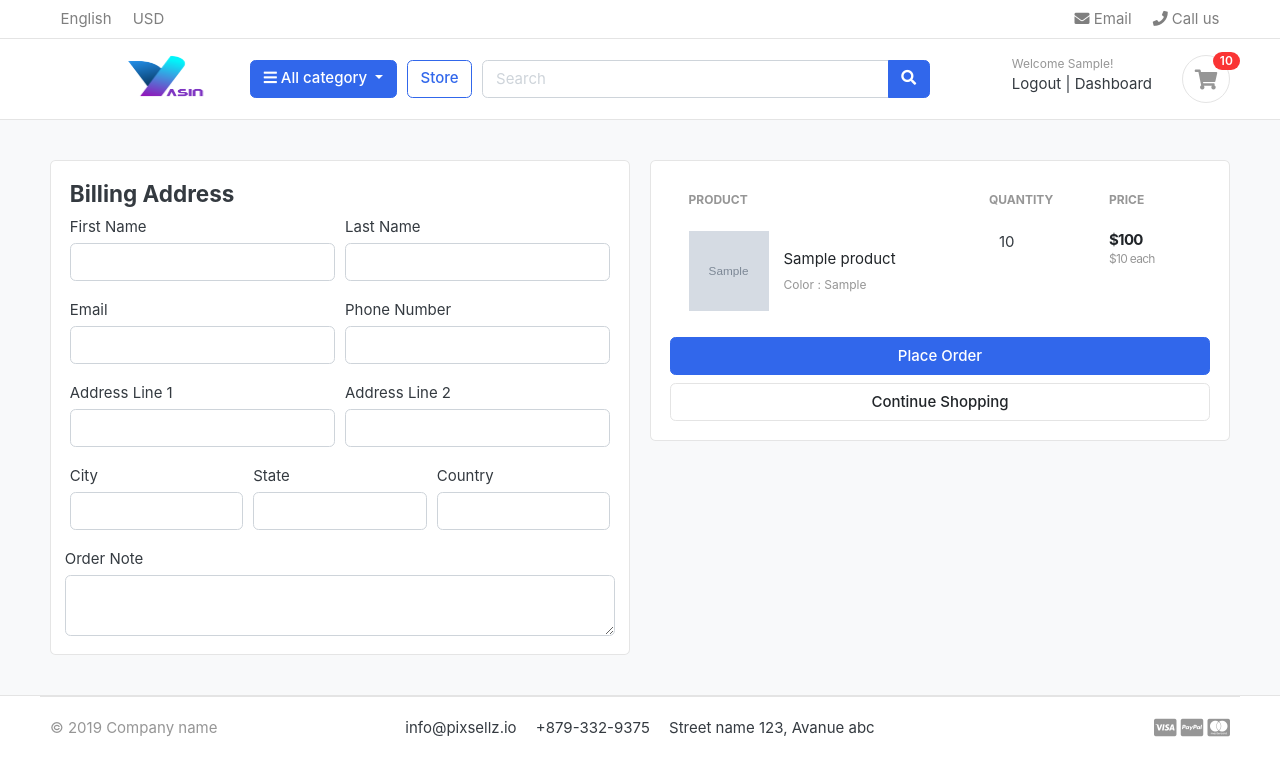
After one commit to Maddev0101/eCommerce-django, a Django app: page /cart/checkout/ in a window 1280 px wide. The commit adds this page. Shown: the top 776 px of the page. Run offline with Django 3.2, Linux system fonts and the light colour scheme; a user stored in the database is signed in; tables that the repository leaves empty hold one stand-in row (values such as "Sample post"); grey boxes marked "Sample" are stand-in pictures; some libraries are stand-ins or nearby versions; some web fonts are replaced.

Commit message:
checkout done

```diff
--- a/carts/models.py
+++ b/carts/models.py
@@ -1,5 +1,6 @@
 from django.db import models
 from store.models import Product,Variation
+from accounts.models import Account
 # Create your models here.
 class Cart(models.Model):
     cart_id = models.CharField(max_length=250,blank=True)
@@ -10,9 +11,10 @@ class Cart(models.Model):
 
 
 class CartItem(models.Model):
+    user = models.ForeignKey(Account,on_delete=models.CASCADE,null=True)
     product = models.ForeignKey(Product,on_delete=models.CASCADE)
     variations = models.ManyToManyField(Variation,blank=True)
-    cart = models.ForeignKey(Cart,on_delete=models.CASCADE)
+    cart = models.ForeignKey(Cart,on_delete=models.CASCADE,null=True)
     quantity = models.IntegerField()
     is_active = models.BooleanField(default=True)
 
--- a/carts/templates/carts/cart.html
+++ b/carts/templates/carts/cart.html
@@ -97,7 +97,7 @@
 			<p class="text-center mb-3">
 				<img src="{% static './images/misc/payments.png' %}" height="26">
 			</p>
-			<a href="./place-order.html" class="btn btn-primary btn-block"> Checkout </a>
+			<a href="{% url 'carts:checkout' %}" class="btn btn-primary btn-block"> Checkout </a>
 			<a href="{% url 'store:store' %}" class="btn btn-light btn-block">Continue Shopping</a>
 		</div> <!-- card-body.// -->
 		</div> <!-- card.// -->
--- /dev/null
+++ b/carts/templates/carts/checkout.html
@@ -0,0 +1,130 @@
+{% extends 'base.html' %}
+{% load static %}
+{% block content %}
+
+<section class="section-content padding-y bg">
+<div class="container">
+
+<!-- ============================ COMPONENT 1 ================================= -->
+<div class="row">
+	<aside class="col-lg-6">
+<div class="card">
+  <div class="card-body">
+    <h4 class="cart_title_mb4">Billing Address</h4>
+    <form class="" method="POST">
+			{% csrf_token %}
+      <div class="form-row">
+        <div class="col form-group">
+          <label for="">First Name</label>
+          <input type="text" name="first_name" class="form-control" required>
+        </div>
+        <div class="col form-group">
+          <label for="">Last Name</label>
+          <input type="text" name="last_name" class="form-control" required>
+        </div>
+      </div>
+      <div class="form-row">
+        <div class="col form-group">
+          <label for="">Email</label>
+          <input type="email" name="email" class="form-control" required>
+        </div>
+        <div class="col form-group">
+          <label for="">Phone Number</label>
+          <input type="text" name="phone" class="form-control" required>
+        </div>
+      </div>
+      <div class="form-row">
+        <div class="col form-group">
+          <label for="">Address Line 1</label>
+          <input type="text" name="address_line_one" class="form-control" required>
+        </div>
+        <div class="col form-group">
+          <label for="">Address Line 2</label>
+          <input type="text" name="address_line_two" class="form-control">
+        </div>
+      </div>
+      <div class="form-row">
+        <div class="col form-group">
+          <label for="">City</label>
+          <input type="text" name="city" class="form-control" required>
+        </div>
+        <div class="col form-group">
+          <label for="">State</label>
+          <input type="text" name="state" class="form-control" required>
+        </div>
+        <div class="col form-group">
+          <label for="">Country</label>
+          <input type="text" name="country" class="form-control" required>
+        </div>
+      </div>
+        <div class="form-row">
+          <label for="">Order Note</label>
+          <textarea class="form-control" name="order_note" rows="2"></textarea>
+        </div>
+
+
+  </div>
+</div> <!-- card.// -->
+
+	</aside> <!-- col.// -->
+	<aside class="col-lg-6">
+
+		<div class="card">
+		<div class="card-body">
+      <table class="table table-borderless table-shopping-cart">
+      <thead class="text-muted">
+      <tr class="small text-uppercase">
+        <th scope="col">Product</th>
+        <th scope="col" width="120">Quantity</th>
+        <th scope="col" width="120">Price</th>
+      </tr>
+      </thead>
+      <tbody>
+      {% for cart_item in cart_items %}
+      <tr>
+      	<td>
+      		<figure class="itemside align-items-center">
+      			<div class="aside"><img src="{{cart_item.product.image.url}}" class="img-sm"></div>
+      			<figcaption class="info">
+      				<a href="{{cart_item.product.get_url}}" class="title text-dark">{{cart_item.product.product_name}}</a>
+      				{% if cart_item.variations.all %}
+      				{% for item in cart_item.variations.all %}
+      				<p class="text-muted small">{{item.variation_category | capfirst}} : {{item.variation_value | capfirst}} <br></p>
+      				{% endfor %}
+      				{% endif %}
+      			</figcaption>
+      		</figure>
+      	</td>
+      	<td>
+      		<!-- col.// -->
+            <div class="col">
+              <label for="quantity">{{cart_item.quantity}}</label>
+            </div>
+
+      	</td>
+      	<td>
+      		<div class="price-wrap">
+      			<var class="price">${{cart_item.sub_total}}</var>
+      			<small class="text-muted"> ${{cart_item.product.price}} each </small>
+      		</div> <!-- price-wrap .// -->
+      	</td>
+      </tr>
+      {% endfor %}
+
+      </tbody>
+      </table>
+			<button type="submit" class="btn btn-primary btn-block" name="submit">Place Order</button>
+			<a href="{% url 'store:store' %}" class="btn btn-light btn-block">Continue Shopping</a>
+		</div> <!-- card-body.// -->
+		</div> <!-- card.// -->
+  </form>
+</aside> <!-- col.// -->
+
+
+</div> <!-- row.// -->
+<!-- ============================ COMPONENT 1 END .// ================================= -->
+
+</div> <!-- container .//  -->
+</section>
+
+{% endblock %}
--- a/carts/urls.py
+++ b/carts/urls.py
@@ -8,4 +8,5 @@ urlpatterns = [
     path('add_cart/<int:product_id>/',views.add_to_cart,name='add_to_cart'),
     path('remove_cart/<int:product_id>/<int:cart_item_id>/',views.remove_cart,name='remove_cart'),
     path('remove_cart_item/<int:product_id>/<int:cart_item_id>/',views.remove_cart_item,name='remove_cart_item'),
+    path('checkout/',views.checkout,name='checkout'),
 ]
--- a/carts/views.py
+++ b/carts/views.py
@@ -1,8 +1,10 @@
 from django.shortcuts import render,redirect,get_object_or_404
+from django.http import HttpResponse
+from django.core.exceptions import ObjectDoesNotExist
+from django.contrib.auth.decorators import login_required
 from store.models import Product
 from .models import Cart,CartItem
-from django.http import HttpResponse
-from django.core.exceptions import ObjectDoesNotExist
+
 from store.models import Variation
 # Create your views here.
 
@@ -14,11 +16,15 @@ def _get_cart_id(request):
 
 
 def remove_cart(request,product_id,cart_item_id):
-    cart = Cart.objects.get(cart_id=_get_cart_id(request))
+
     product = get_object_or_404(Product,id=product_id)
 
     try:
-        cart_item = CartItem.objects.get(product=product,cart=cart,id=cart_item_id)
+        if request.user.is_authenticated:
+            cart_item = CartItem.objects.get(product=product,user=request.user,id=cart_item_id)
+        else:
+            cart = Cart.objects.get(cart_id=_get_cart_id(request))
+            cart_item = CartItem.objects.get(product=product,cart=cart,id=cart_item_id)
         if cart_item.quantity >1:
             cart_item.quantity -= 1
             cart_item.save()
@@ -29,19 +35,28 @@ def remove_cart(request,product_id,cart_item_id):
     return redirect('carts:cart')
 
 def remove_cart_item(request,product_id,cart_item_id):
-    cart = Cart.objects.get(cart_id=_get_cart_id(request))
+
     product = get_object_or_404(Product,id=product_id)
-    cart_item = CartItem.objects.get(product=product,cart=cart,id=cart_item_id)
-    cart_item.delete()
-
+    if request.user.is_authenticated:
+        cart_item = CartItem.objects.get(product=product,user=request.user,id=cart_item_id)
+        cart_item.delete()
+    else:
+        cart = Cart.objects.get(cart_id=_get_cart_id(request))
+        cart_item = CartItem.objects.get(product=product,cart=cart,id=cart_item_id)
+        cart_item.delete()
     return redirect('carts:cart')
 
 
 
 def cart(request,total=0,quantity=0,cart_items=None):
     try:
-        cart = Cart.objects.get(cart_id=_get_cart_id(request))
-        cart_items = CartItem.objects.filter(cart=cart,is_active=True)
+        grand_total = 0
+        tax = 0
+        if request.user.is_authenticated:
+            cart_items = CartItem.objects.filter(user=request.user,is_active=True)
+        else:
+            cart = Cart.objects.get(cart_id=_get_cart_id(request))
+            cart_items = CartItem.objects.filter(cart=cart,is_active=True)
 
         for cart_item in cart_items:
             total += (cart_item.quantity * cart_item.product.price)
@@ -56,56 +71,128 @@ def cart(request,total=0,quantity=0,cart_items=None):
 
 
 def add_to_cart(request, product_id):
+    current_user = request.user
     product = Product.objects.get(id=product_id)
-    product_variation = []
-    if request.method == 'POST':
-        for item in request.POST:
-            key = item
-            value = request.POST[item]
+    # if the user is authenticated
+    if current_user.is_authenticated:
+        product_variation = []
+        if request.method == 'POST':
+            for item in request.POST:
+                key = item
+                value = request.POST[item]
 
-            try:
-                variation = Variation.objects.get(product=product,variation_category__iexact=key, variation_value__iexact=value)
-                product_variation.append(variation)
-            except :
-                pass
+                try:
+                    variation = Variation.objects.get(product=product,variation_category__iexact=key, variation_value__iexact=value)
+                    product_variation.append(variation)
+                except :
+                    pass
 
-    try:
-        cart = Cart.objects.get(cart_id=_get_cart_id(request))
-    except Cart.DoesNotExist:
-        cart = Cart.objects.create(cart_id=_get_cart_id(request))
-        cart.save()
-
-    cart_item_exists = CartItem.objects.filter(product=product,cart=cart).exists()
-    if cart_item_exists:
-        cart_item = CartItem.objects.filter(product=product,cart=cart)
-        existing_variations_list=[]
-        id_list=[]
-        for item in cart_item:
-            existing_variations = item.variations.all()
-            existing_variations_list.append(list(existing_variations))
-            id_list.append(item.id)
+        cart_item_exists = CartItem.objects.filter(product=product,user=current_user).exists()
+        if cart_item_exists:
+            cart_item = CartItem.objects.filter(product=product,user=current_user)
+            existing_variations_list=[]
+            id_list=[]
+            for item in cart_item:
+                existing_variations = item.variations.all()
+                existing_variations_list.append(list(existing_variations))
+                id_list.append(item.id)
 
 
-        if product_variation in existing_variations_list:
-            index = existing_variations_list.index(product_variation)
-            cart_id = id_list[index]
-            cart_item = CartItem.objects.get(product=product,id=cart_id)
-            cart_item.quantity +=1
+            if product_variation in existing_variations_list:
+                index = existing_variations_list.index(product_variation)
+                cart_id = id_list[index]
+                cart_item = CartItem.objects.get(product=product,id=cart_id)
+                cart_item.quantity +=1
+                cart_item.save()
+
+            else:
+                cart_item = CartItem.objects.create(product=product,user=current_user,quantity=1)
+                if len(product_variation) > 0:
+                    cart_item.variations.clear()
+                    cart_item.variations.add(*product_variation)
+                # cart_item.quantity += 1
+                cart_item.save()
+        else:
+            cart_item = CartItem.objects.create(product=product,user=current_user,quantity=1)
+            if len(product_variation) > 0:
+                cart_item.variations.clear()
+                cart_item.variations.add(*product_variation)
+
             cart_item.save()
 
+        return redirect ('carts:cart')
+    # if the user is not authenticated
+    else:
+        product_variation = []
+        if request.method == 'POST':
+            for item in request.POST:
+                key = item
+                value = request.POST[item]
+
+                try:
+                    variation = Variation.objects.get(product=product,variation_category__iexact=key, variation_value__iexact=value)
+                    product_variation.append(variation)
+                except :
+                    pass
+
+        try:
+            cart = Cart.objects.get(cart_id=_get_cart_id(request))
+        except Cart.DoesNotExist:
+            cart = Cart.objects.create(cart_id=_get_cart_id(request))
+            cart.save()
+
+        cart_item_exists = CartItem.objects.filter(product=product,cart=cart).exists()
+        if cart_item_exists:
+            cart_item = CartItem.objects.filter(product=product,cart=cart)
+            existing_variations_list=[]
+            id_list=[]
+            for item in cart_item:
+                existing_variations = item.variations.all()
+                existing_variations_list.append(list(existing_variations))
+                id_list.append(item.id)
+
+
+            if product_variation in existing_variations_list:
+                index = existing_variations_list.index(product_variation)
+                cart_id = id_list[index]
+                cart_item = CartItem.objects.get(product=product,id=cart_id)
+                cart_item.quantity +=1
+                cart_item.save()
+
+            else:
+                cart_item = CartItem.objects.create(product=product,cart=cart,quantity=1)
+                if len(product_variation) > 0:
+                    cart_item.variations.clear()
+                    cart_item.variations.add(*product_variation)
+                # cart_item.quantity += 1
+                cart_item.save()
         else:
             cart_item = CartItem.objects.create(product=product,cart=cart,quantity=1)
             if len(product_variation) > 0:
                 cart_item.variations.clear()
                 cart_item.variations.add(*product_variation)
-            # cart_item.quantity += 1
+
             cart_item.save()
-    else:
-        cart_item = CartItem.objects.create(product=product,cart=cart,quantity=1)
-        if len(product_variation) > 0:
-            cart_item.variations.clear()
-            cart_item.variations.add(*product_variation)
 
-        cart_item.save()
+        return redirect ('carts:cart')
 
-    return redirect ('carts:cart')
+@login_required
+def checkout(request,total=0,quantity=0,cart_items=None):
+    try:
+        tax = 0
+        grand_total = 0
+        if request.user.is_authenticated:
+            cart_items = CartItem.objects.filter(user=request.user,is_active=True)
+        else:
+            cart = Cart.objects.get(cart_id=_get_cart_id(request))
+            cart_items = CartItem.objects.filter(cart=cart,is_active=True)
+
+        for cart_item in cart_items:
+            total += (cart_item.quantity * cart_item.product.price)
+            quantity += cart_item.quantity
+        tax = (2*total)/100
+        grand_total = total + tax
+    except ObjectDoesNotExist:
+        pass
+    context = {'total':total,'quantity':quantity,'cart_items':cart_items,'grand_total':grand_total,'tax':tax}
+    return render(request,'carts/checkout.html',context)
--- a/category/context_processors.py
+++ b/category/context_processors.py
@@ -10,13 +10,17 @@ def menu_links(request):
 
 
 def counter(request):
+    cart_count = 0
     if 'admin' in request.path:
         return {}
     else:
         try:
-            cart_count = 0
+
             cart = Cart.objects.filter(cart_id=_get_cart_id(request))
-            cart_items = CartItem.objects.all().filter(cart__in=cart)
+            if request.user.is_authenticated:
+                cart_items = CartItem.objects.all().filter(user = request.user)
+            else:
+                cart_items = CartItem.objects.all().filter(cart__in=cart)
             for cart_item in cart_items:
                 cart_count += cart_item.quantity
         except Cart.DoesNotExist:
```
Also changed, not shown: accounts/views.py (+48 -1 lines), carts/migrations/0004_auto_20210615_1308.py (added).
